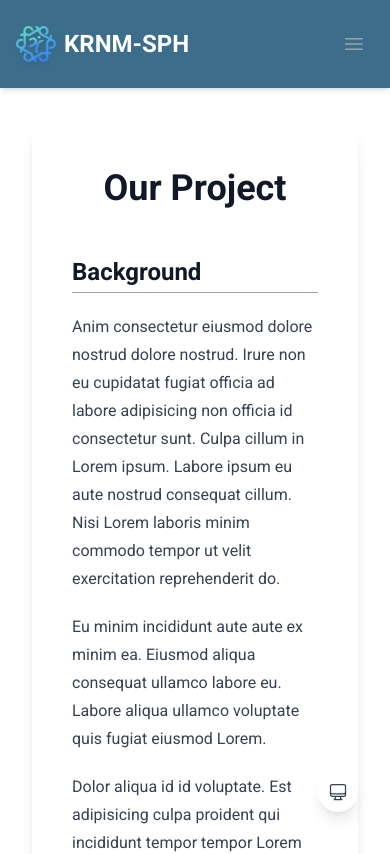
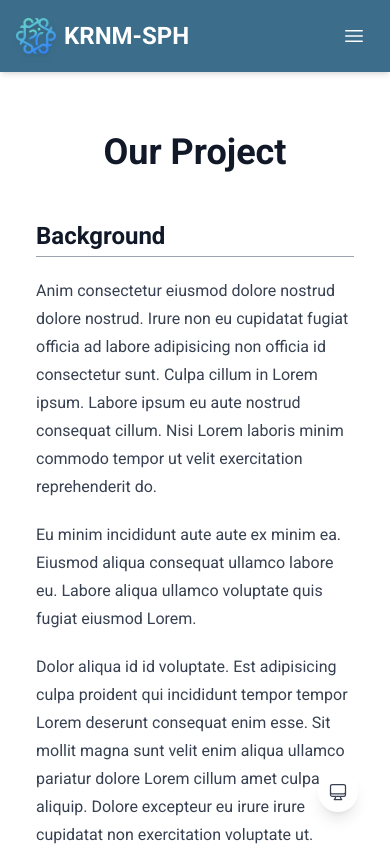
Before and after one commit to AQiu-2003/biomodkrnm-sph2024.com, a Next.js app: page /project in a window 390 px wide. Shown: the top 854 px of the page. Built offline with nearby package versions, Linux system fonts and the light colour scheme.

Commit message:
optimize some styles

```diff
--- a/src/app/(mdx)/layout.tsx
+++ b/src/app/(mdx)/layout.tsx
@@ -7,9 +7,9 @@ export default function MarkdownLayout({
   children: React.ReactNode;
 }) {
   return (
-    <div className="mx-auto flex max-w-7xl gap-8 px-4">
+    <div className='mx-auto flex max-w-7xl gap-8 lg:px-4'>
       <TableOfContents />
-      <article className="prose flex-1 max-w-none lg:prose-xl dark:prose-invert lg:ml-64 p-10 bg-white dark:bg-gray-800 rounded-xl shadow-lg transition-shadow duration-300 hover:shadow-xl">
+      <article className='prose max-w-none flex-1 rounded-xl bg-white p-5 lg:p-10 transition-shadow duration-300 dark:prose-invert lg:prose-xl dark:bg-gray-800 lg:ml-64 lg:shadow-lg lg:hover:shadow-xl'>
         {children}
       </article>
     </div>
--- a/src/components/Header.tsx
+++ b/src/components/Header.tsx
@@ -21,7 +21,7 @@ export default function Header({ setMobileMenuOpen }: HeaderProps) {
   return (
     <header className='sticky top-0 z-50 bg-sky-900 bg-opacity-80 shadow-md backdrop-blur-md dark:bg-sky-950'>
       <div className='mx-auto max-w-7xl px-4 sm:px-6 lg:px-8'>
-        <div className='flex items-center justify-between py-6'>
+        <div className='flex items-center justify-between py-4 lg:py-6'>
           <Link className='group flex items-center' href='/'>
             <Image
               src={websiteMetaData.logo}
@@ -35,7 +35,7 @@ export default function Header({ setMobileMenuOpen }: HeaderProps) {
             </span>
           </Link>
           <div className='flex items-center'>
-            <nav className='mr-6 hidden space-x-6 md:flex'>
+            <nav className='mr-6 hidden space-x-6 lg:flex'>
               {headerNavItems.map((item) => (
                 <div
                   key={item.name}
@@ -58,9 +58,9 @@ export default function Header({ setMobileMenuOpen }: HeaderProps) {
                 </div>
               ))}
             </nav>
-            <div className='ml-4 md:hidden'>
+            <div className='ml-4 lg:hidden'>
               <button
-                className='inline-flex items-center justify-center rounded-md p-2 text-gray-400 hover:bg-gray-100 hover:text-gray-500 focus:outline-none focus:ring-2 focus:ring-inset focus:ring-indigo-500'
+                className='inline-flex items-center justify-center rounded-md p-2 text-white hover:bg-gray-100 hover:text-gray-500 focus:outline-none focus:ring-2 focus:ring-inset focus:ring-indigo-500'
                 onClick={() => setMobileMenuOpen(true)}
               >
                 <span className='sr-only'>Open main menu</span>
```
